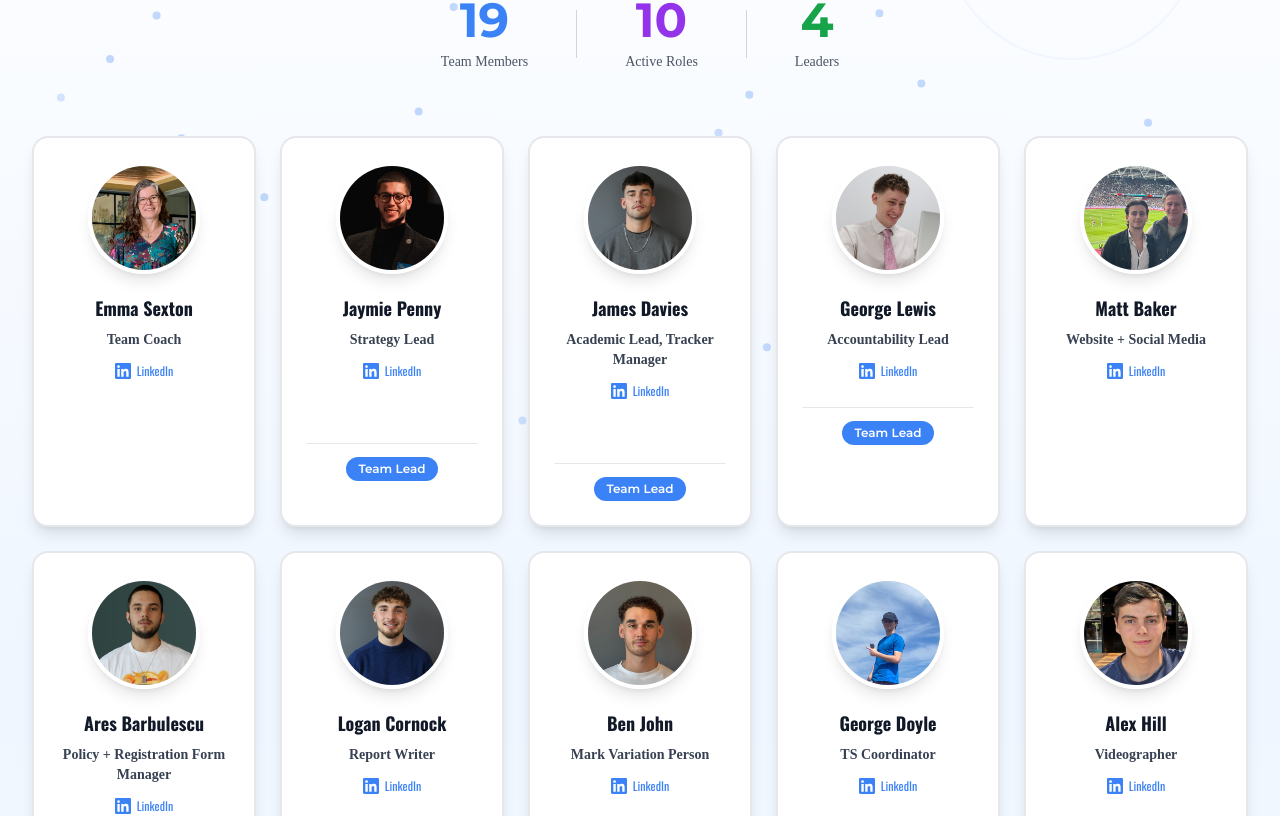
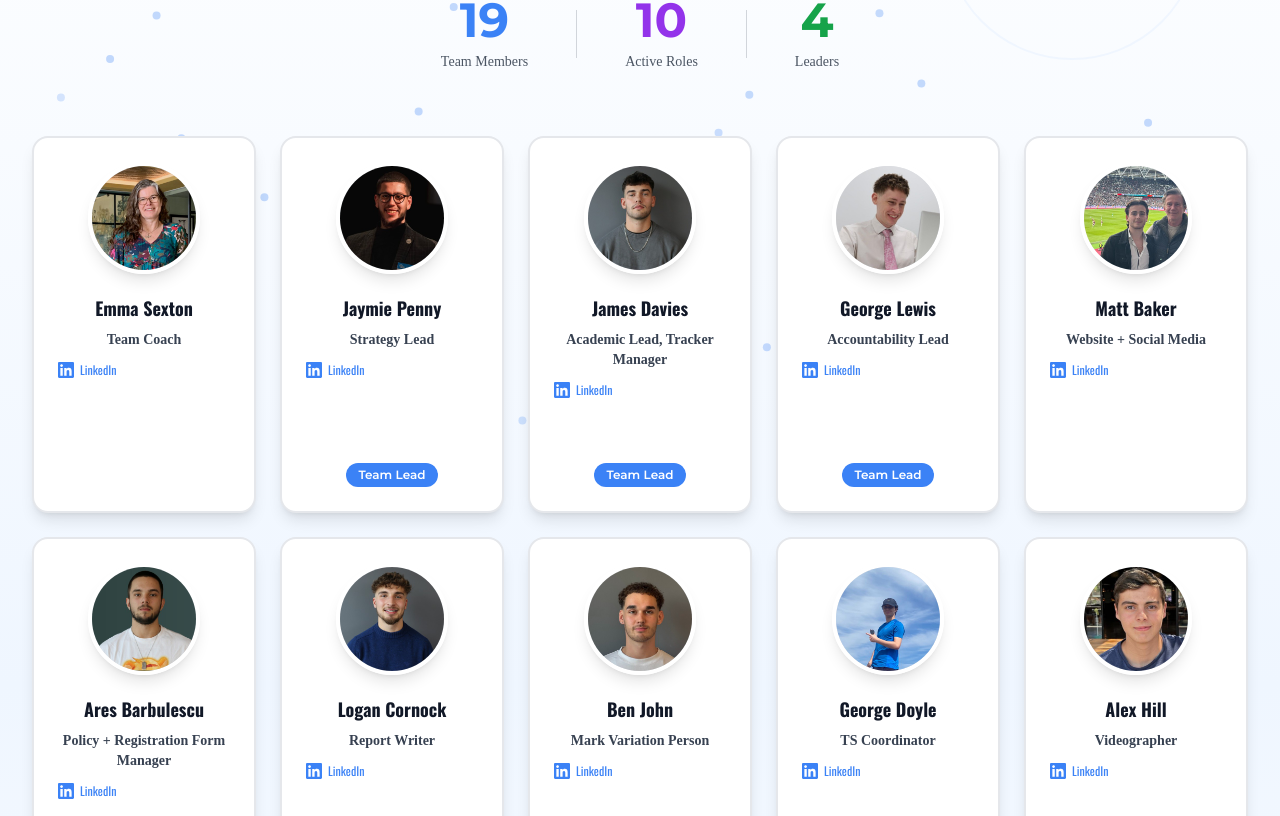
Before and after one commit to Mattpbaker/Apollo, a Next.js app: page / in a window 1280 px wide. Shown: the part 3927-4743 px from the top of the page. Built offline with nearby package versions, Linux system fonts and the light colour scheme; a web font is replaced by a local one.

Commit message:
Remove divider above Team Lead badge and align badges at bottom using flexbox

```diff
--- a/components/Members.tsx
+++ b/components/Members.tsx
@@ -291,7 +291,7 @@ export default function Members() {
               variants={cardVariants}
               whileHover={{ y: -10, scale: 1.05, rotateY: 5 }}
               onClick={() => handleCardClick(member)}
-              className={`bg-white border-2 border-gray-200 rounded-2xl shadow-lg p-6 transition-all duration-300 text-center group relative overflow-hidden ${
+              className={`bg-white border-2 border-gray-200 rounded-2xl shadow-lg p-6 transition-all duration-300 text-center group relative overflow-hidden flex flex-col ${
                 member.roles && member.roles.length > 0 ? 'cursor-pointer hover:shadow-2xl hover:border-apollo-blue' : ''
               }`}
             >
@@ -377,7 +377,7 @@ export default function Members() {
               )}
               {/* Team Lead Badge - only for specific members */}
               {teamLeadNames.includes(member.name) && (
-                <div className="relative z-10 mt-4 pt-3 border-t border-gray-200">
+                <div className="relative z-10 mt-auto pt-4">
                   <span className="inline-block px-3 py-1 bg-apollo-blue text-white text-xs font-semibold rounded-full">
                     Team Lead
                   </span>
```
